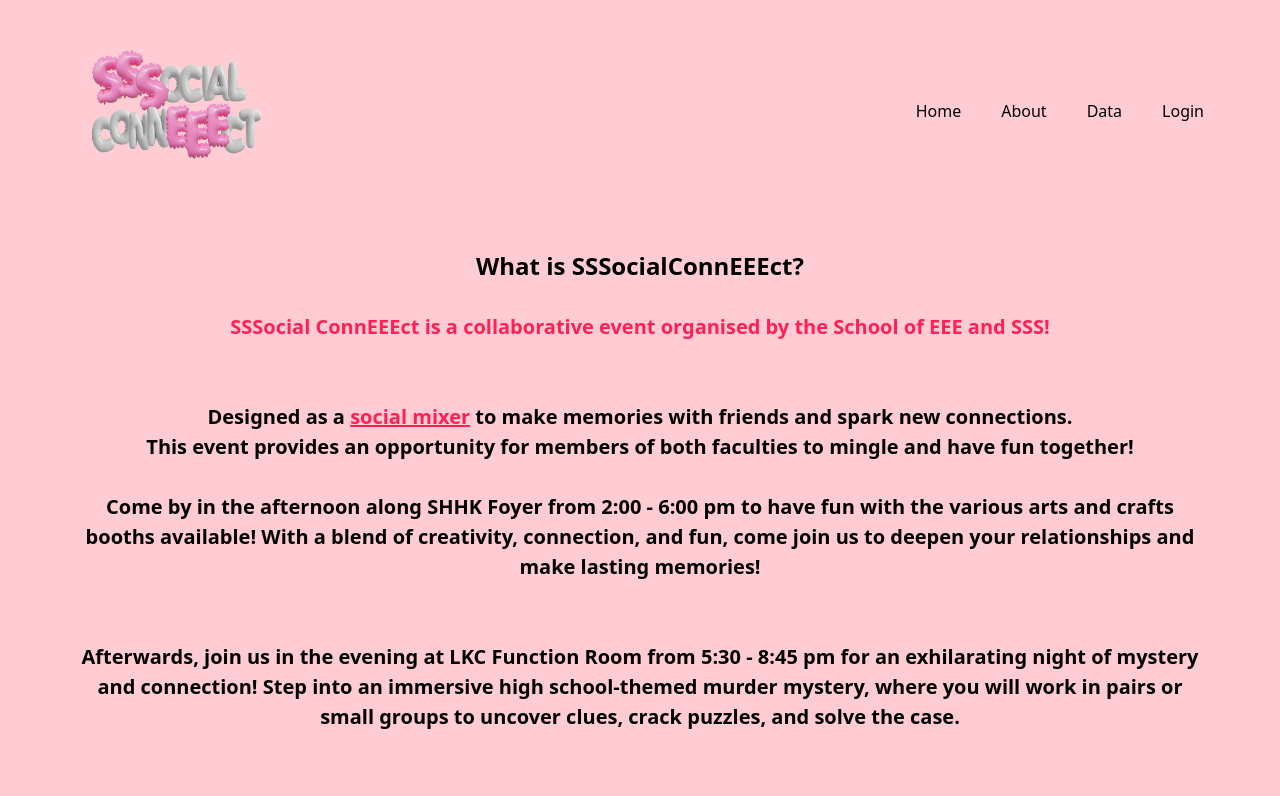
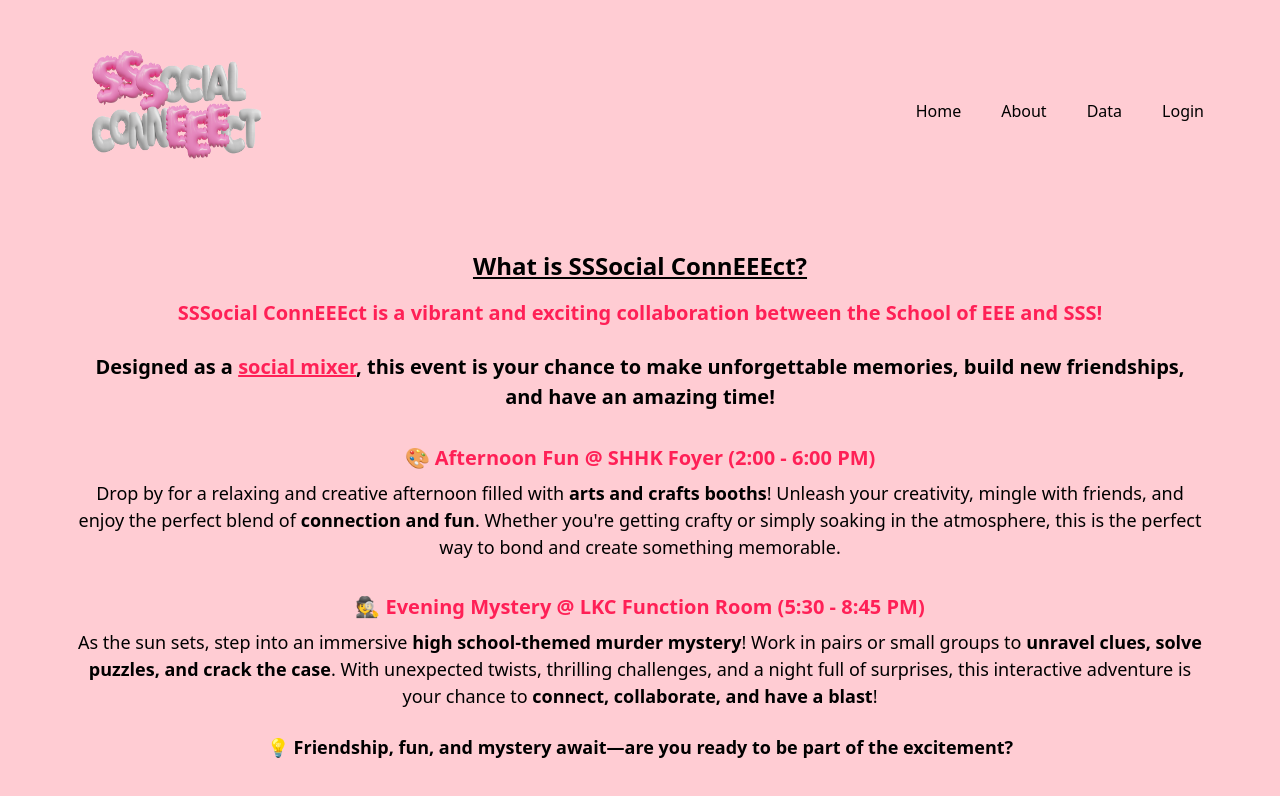
Before and after one commit to doubleudoublej/SSSocialConnEEEct, a React (Vite) app: page /about.jsx in a window 1280 px wide. Shown: the top 796 px of the page. Built offline with nearby package versions, Linux system fonts and the light colour scheme.

Commit message:
Update the aesthetics of the pages

```diff
--- a/src/Components/About.jsx
+++ b/src/Components/About.jsx
@@ -1,6 +1,7 @@
 import React from "react";
 import { Navbar, Hero, Footer } from "./index.js"; // Ensure this import is correct
 import styles from "../styles.js";
+import { LKCFH, LKCmap } from "../Constants/Images";
 
 const About = () => {
   return (
@@ -15,65 +16,81 @@ const About = () => {
         {/* About content */}
         <div className={`bg-rose-200 ${styles.paddingX} ${styles.flexStart}`}>
           <div className={`${styles.boxWidth}`}>
-            <h1 className="text-2xl font-bold mt-10 ">
-              What is SSSocialConnEEEct?
+            <h1 className="text-2xl font-bold mt-10 underline">
+              What is SSSocial ConnEEEct?
               <br />
             </h1>
-            <p className="flex-1 font-poppins font-semibold ss:text-[20px] text-[20px] text-rose-500 ss:leading-[100.8px] ">
-              <br />
-              SSSocial ConnEEEct is a collaborative event organised by the
-              School of EEE and SSS! <br />
-              <br />
-              <br />
-              <p className="flex-1 font-poppins font-semibold ss:text-[20px] text-[20px] text-black ss:leading-[50px]">
-                {" "}
-                Designed as a{" "}
-                <span className="text-rose-500 underline">social mixer</span> to
-                make memories with friends and spark new connections.
-                <br />
-                This event provides an opportunity for members of both faculties
-                to mingle and have fun together!
-                <br />
-                <br />
-                Come by in the afternoon along SHHK Foyer from 2:00 - 6:00 pm to
-                have fun with the various arts and crafts booths available! With
-                a blend of creativity, connection, and fun, come join us to
-                deepen your relationships and make lasting memories!
-                <br />
-                <br />
-                <br />
-                Afterwards, join us in the evening at LKC Function Room from
-                5:30 - 8:45 pm for an exhilarating night of mystery and
-                connection! Step into an immersive high school-themed murder
-                mystery, where you will work in pairs or small groups to uncover
-                clues, crack puzzles, and solve the case.
-                <br />
-                <br />
-                <br />
-                With a mix of intrigue, teamwork, and surprises, come be part of
-                an unforgettable adventure and forge new connections along the
-                way!
-                <br />
-                <br />
-              </p>
+
+            <p className="flex-1 font-poppins font-semibold ss:text-[20px] text-[20px] text-rose-500 ss:leading-[100.8px] mt-4">
+              SSSocial ConnEEEct is a <strong>vibrant and exciting</strong>{" "}
+              collaboration between the School of EEE and SSS!
             </p>
+
+            <p className="flex-1 font-poppins font-semibold ss:text-[20px] text-[20px] text-black ss:leading-[50px] mt-6">
+              Designed as a{" "}
+              <span className="text-rose-500 underline">social mixer</span>,
+              this event is your chance to make{" "}
+              <strong>unforgettable memories</strong>, build new friendships,
+              and have an amazing time!
+            </p>
+
+            {/* Afternoon Section */}
+            <h2 className="text-xl font-bold text-rose-500 mt-8">
+              🎨 Afternoon Fun @ SHHK Foyer (2:00 - 6:00 PM)
+            </h2>
+            <p className="text-black font-poppins font-medium text-[18px] mt-2">
+              Drop by for a relaxing and creative afternoon filled with{" "}
+              <strong>arts and crafts booths</strong>! Unleash your creativity,
+              mingle with friends, and enjoy the perfect blend of{" "}
+              <strong>connection and fun</strong>. Whether you're getting crafty
+              or simply soaking in the atmosphere, this is the perfect way to
+              bond and create something memorable.
+            </p>
+
+            {/* Evening Section */}
+            <h2 className="text-xl font-bold text-rose-500 mt-8">
+              🕵️ Evening Mystery @ LKC Function Room (5:30 - 8:45 PM)
+            </h2>
+            <p className="text-black font-poppins font-medium text-[18px] mt-2">
+              As the sun sets, step into an immersive{" "}
+              <strong>high school-themed murder mystery</strong>! Work in pairs
+              or small groups to{" "}
+              <strong>unravel clues, solve puzzles, and crack the case</strong>.
+              With unexpected twists, thrilling challenges, and a night full of
+              surprises, this interactive adventure is your chance to{" "}
+              <strong>connect, collaborate, and have a blast</strong>!
+            </p>
+
+            {/* Call to Action */}
+            <p className="text-black font-poppins font-semibold text-[18px] mt-6">
+              💡{" "}
+              <strong>
+                Friendship, fun, and mystery await—are you ready to be part of
+                the excitement?
+              </strong>
+            </p>
+
+            {/* Directions Section */}
+            <h2 className="underline text-xl font-bold text-rose-500 mt-10">
+              📍 Directions to LKC Function Hall
+            </h2>
+            <div className="flex flex-col md:flex-row justify-center items-center h-full mt-4">
+              <img
+                src={LKCFH}
+                alt="LKC Function Hall"
+                className="w-full md:w-[400px] h-auto"
+              />
+              <img
+                src={LKCmap}
+                alt="LKC Omni Map"
+                className="w-full md:w-[400px] h-auto mt-4 md:mt-0 md:ml-4"
+              />
+            </div>
           </div>
         </div>
-        <div>
-          <Footer />
-        </div>
 
-        {/* hero component
-        <div className={`bg-rose-200 ${styles.flexStart}`}>
-          <div className={`${styles.boxWidth}`}>
-            This is only made possible with a team of talented individuals.{" "}
-            <br />
-            // insert images and description / title / role of each team member{" "}
-            <br />
-            can create a grid and put images in else can just all centralise bla
-            bla
-          </div>
-        </div> */}
+        {/* Footer */}
+        <Footer />
       </div>
     </div>
   );
--- a/src/Components/Details.jsx
+++ b/src/Components/Details.jsx
@@ -13,46 +13,85 @@ const Details = () => {
       <div className={layout.sectionInfo}>
         <h2 className={styles.heading2}>
           {" "}
-          <span className="underline text-black">Event details:</span>
+          🌟{" "}
+          <span className="underline decoration-rose-500 text-black">
+            Event Details
+          </span>{" "}
+          🌟
           {/* <br className="sm:block hidden font-poppins" /> 20 - Feb - 2025 */}
         </h2>
+
         <div className="flex flex-row items-start justify-between items-center w-full">
           <div className="flex-1 font-poppins font-semibold ss:text-[20px] text-[20px] text-rose-600 ss:leading-[100.8px] leading-[30px]">
-            Afternoon Booth Activites from 2:00pm - 6:00pm
-            <br /> Comprising of photobooths, clay modelling, build your own
-            bouquet, and more! <br />
-            Event Location: <span className="underline">SHHK Foyer</span>
-            <br />
-            <br />
-            Night Event Registration starts @ 5:30pm <br />
-            Start: 6:00pm <br />
-            Ends: 8:45pm <br />
-            <br />
-            Event Location: <span className="underline">
-              LKC Function Hall
+            <div className="mt-8 text-lg text-gray-800 leading-relaxed">
+              {/* Afternoon Activities */}
+              <p className="text-rose-600 font-bold text-2xl">
+                🎨 Afternoon Booth Activities
+              </p>
+              <p className="mt-2">
+                🕒 <strong>2:00 PM - 6:00 PM</strong>
+              </p>
+              <p>
+                📍 <strong>Location:</strong>{" "}
+                <span className="underline text-rose-500 cursor-pointer">
+                  SHHK Foyer
+                </span>
+              </p>
+              <p className="mt-2">
+                💡 Enjoy:{" "}
+                <span className="text-rose-700 font-semibold">
+                  Photobooth, Clay Modelling, Build-your-own-bouquet, Churros
+                  Station
                 </span>{" "}
-            (Exam Hall K) <br />
-            <span className="flex-1 font-poppins font-semibold ss:text-[20px] text-[15px] text-rose-500 ss:leading-[100.8px] leading-[20px]">
-              *From LKC, take the left spiral staircase up to level 3 and turn
-              left* <br />
-              Registration closes on{" "}
-              <span className="underline text-rose-800">
-                19th Feb 2025 12:00pm
+                & more!
+              </p>
+
+              <hr className="my-6 border-rose-400 w-1/2 mx-auto" />
+
+              {/* Evening Mixer */}
+              <p className="text-rose-600 font-bold text-2xl">
+                🕵️ Evening Social Mixer
+              </p>
+              <p className="mt-2">
+                🕒 <strong>6:00 PM - 8:45 PM</strong> (Registration starts:{" "}
+                <strong>5:30 PM</strong>)
+              </p>
+              <p>
+                📍 <strong>Location:</strong>{" "}
+                <span className="underline text-rose-500 cursor-pointer">
+                  LKC Function Hall (Exam Hall K)
                 </span>
-              ! So grab your friends and signup now!
+              </p>
+              <p className="mt-2 text-rose-500 text-sm">
+                *Enter via left spiral staircase of LKC Foyer*
+              </p>
+
+              {/* Registration Deadline */}
+              <p className="mt-6 text-xl font-bold text-red-600">
+                🚨 Registration & Personality Quiz closes on
+                <span className="underline text-black">
+                  {" "}
+                  19th February 2025, 12:00 PM!{" "}
                 </span>
+              </p>
+
+              <p className="mt-4 text-xl font-semibold text-black">
+                Are you ready to connect? 🎉 Join us now!
+              </p>
             </div>
-          <div></div>
+          </div>
         </div>
         <div className="button-container flex items-center justify-center w-full mt-10">
+          <div className="mt-10">
             <button
-            type="button"
-            button
-            className="bg-cyan-400 hover:bg-cyan-600 focus:outline-2 focus:outline-offset-2 focus:outline-cyan-500 active:bg-cyan-700 text-black font-semibold py-5 px-5 rounded-full "
+              className="bg-cyan-500 hover:bg-cyan-700 text-white font-bold py-4 px-8 rounded-full text-lg shadow-lg transition duration-300 transform hover:scale-105"
               onClick={() => setOpen(true)}
             >
-            Register Now!!
+              🎟️ Register Now!!
             </button>
+          </div>
+
+          {/* Registration Form Popup */}
           <Drawer
             title="Survey"
             placement="right"
@@ -63,10 +102,10 @@ const Details = () => {
             <iframe
               title="Survey"
               src="https://forms.gle/p8tDiXpkf5LmgR8X8"
-              frameborder="0"
-              marginheight="0"
-              marginwidth="0"
-              style={{ width: "100%", height: "calc(100% - 3px)" }}
+              frameBorder="0"
+              marginHeight="0"
+              marginWidth="0"
+              className="w-full h-[90vh]"
             >
               Loading…
             </iframe>
--- a/src/Constants/Images.js
+++ b/src/Constants/Images.js
@@ -9,6 +9,8 @@ import people2 from "../assets/people02.png";
 import people3 from "../assets/people03.png";
 import quotes from "../assets/quotes.svg";
 import SClogo from "../assets/SClogo.png";
+import LKCFH from "../assets/LKCFH.jpg";
+import LKCmap from "../assets/LKCmap.jpg";
 
 export {
   close,
@@ -20,4 +22,6 @@ export {
   people3,
   quotes,
   SClogo,
+  LKCFH,
+  LKCmap,
 };
```
Also changed, not shown: src/assets/LKCFH.jpg (added), src/assets/LKCmap.jpg (added). Lines whose indentation alone changed are shown as unchanged.
